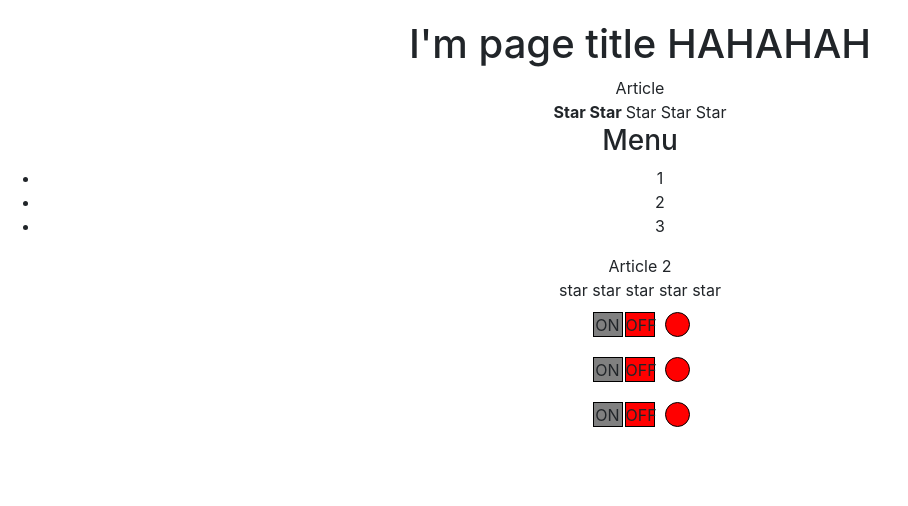
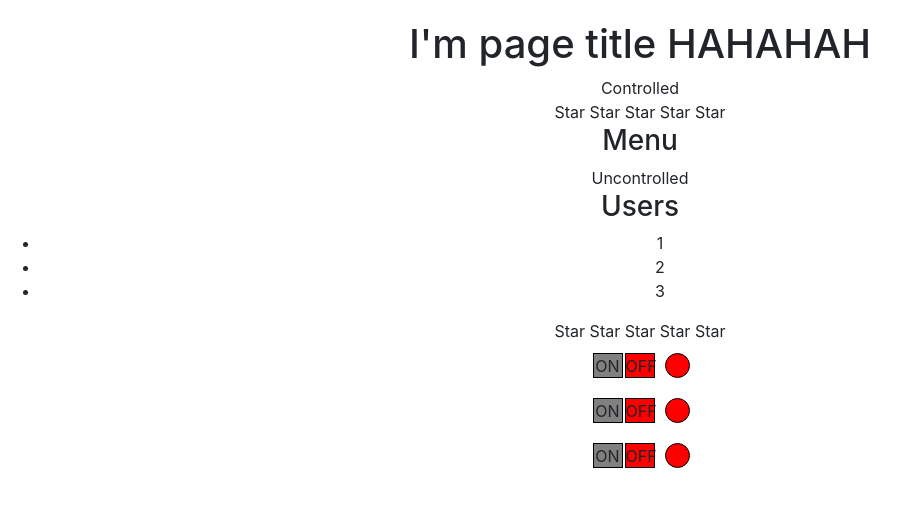
Before and after one commit to Syava7/TrainProjectTS, a React (Create React App) app: page / in a window 1280 px wide. Shown: the top 506 px of the page, without its empty margins (0-908 px from the left). Built offline with nearby package versions, Linux system fonts and the light colour scheme.

Commit message:
new functional Rating

```diff
--- a/src/Components/App/App.tsx
+++ b/src/Components/App/App.tsx
@@ -1,25 +1,26 @@
-import React from 'react'
+import React, { useState } from 'react'
 import './App.css'
 import PageTitle from '../AppTitle/AppTitle'
 import Accordion from '../Accordion/Accordion'
-import Rating from '../Rating/Rating'
+import Rating, { RatingValueType } from '../Rating/Rating'
 import OnOff from '../OnOff/OnOff'
 import UncontrolAccordion from '../UncontrolAccordion/UncontrolAccordion'
-import UncontrolRating from '../UncontrolRating/UncontrolRating'
+import UncontrollRating from '../UncontrolRating/UncontrolRating'
 
 function App() {
+  const [ratingValue, setRatingValue] = useState<RatingValueType>(0)
+
   return (
     <div className='App'>
       <header className='App-header'>
         <PageTitle title="I'm page title HAHAHAH" />
       </header>
-      Article
-      <Rating value={2} />
-      {/*<Accordion title='Menu' collapsed={true} />
-      <Accordion title='Users' collapsed={false} />*/}
-      <UncontrolAccordion title={'Menu'} />
-      Article 2{/*<Rating value={4} />*/}
-      <UncontrolRating />
+      Controlled
+      <Rating value={ratingValue} onClick={setRatingValue} />
+      <Accordion title='Menu' collapsed={true} />
+      Uncontrolled
+      <UncontrolAccordion title={'Users'} />
+      <UncontrollRating />
       <OnOff />
       <OnOff />
       <OnOff />
--- a/src/Components/Rating/Rating.tsx
+++ b/src/Components/Rating/Rating.tsx
@@ -1,18 +1,21 @@
 import React from 'react'
 import Star from './Star/Star'
 
+export type RatingValueType = 0 | 1 | 2 | 3 | 4 | 5
+
 type RatingPropsType = {
   value: 0 | 1 | 2 | 3 | 4 | 5
+  onClick: (value: RatingValueType) => void
 }
 
 const Rating = (props: RatingPropsType) => {
   return (
     <div>
-      <Star selected={props.value > 0} />
-      <Star selected={props.value > 1} />
-      <Star selected={props.value > 2} />
-      <Star selected={props.value > 3} />
-      <Star selected={props.value > 4} />
+      <Star selected={props.value > 0} onClick={props.onClick} value={1} />
+      <Star selected={props.value > 1} onClick={props.onClick} value={2} />
+      <Star selected={props.value > 2} onClick={props.onClick} value={3} />
+      <Star selected={props.value > 3} onClick={props.onClick} value={4} />
+      <Star selected={props.value > 4} onClick={props.onClick} value={5} />
     </div>
   )
 }
--- a/src/Components/Rating/Star/Star.tsx
+++ b/src/Components/Rating/Star/Star.tsx
@@ -1,16 +1,21 @@
 import React from 'react'
+import { RatingValueType } from '../Rating'
 
 type StarPropsType = {
   selected: boolean
+  onClick: (value: RatingValueType) => void
+  value: RatingValueType
 }
 
 const Star = (props: StarPropsType) => {
-  return props.selected ? (
-    <span>
-      <b>Star </b>
+  return (
+    <span
+      onClick={() => {
+        props.onClick(props.value)
+      }}
+    >
+      {props.selected ? <b>Star </b> : 'Star '}
     </span>
-  ) : (
-    <span>Star </span>
   )
 }
 
--- a/src/Components/UncontrolRating/Star/Star.tsx
+++ b/src/Components/UncontrolRating/Star/Star.tsx
@@ -13,7 +13,7 @@
         props.setValue(props.value)
       }}
     >
-      {props.selected ? <b>Star </b> : 'star '}
+      {props.selected ? <b>Star </b> : 'Star '}
     </span>
   )
 }
--- a/src/Components/UncontrolRating/UncontrolRating.tsx
+++ b/src/Components/UncontrolRating/UncontrolRating.tsx
@@ -5,7 +5,7 @@
   value: 0 | 1 | 2 | 3 | 4 | 5
 }*/
 
-const UncontrolRating = () => {
+const UncontrollRating = () => {
   const [value, setValue] = useState(0)
   return (
     <div>
@@ -18,4 +18,4 @@
   )
 }
 
-export default UncontrolRating
+export default UncontrollRating
```
